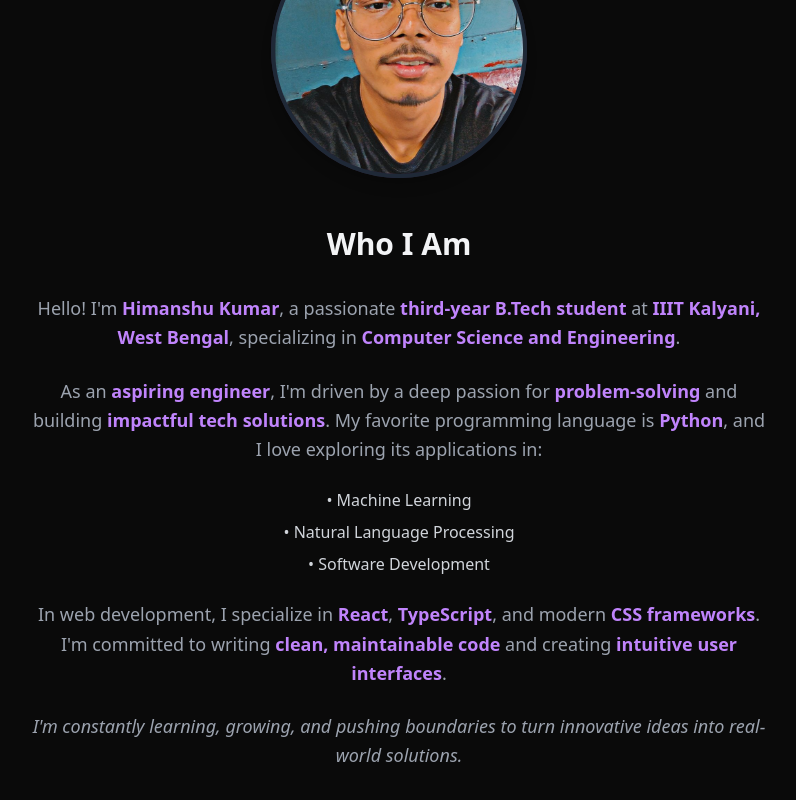
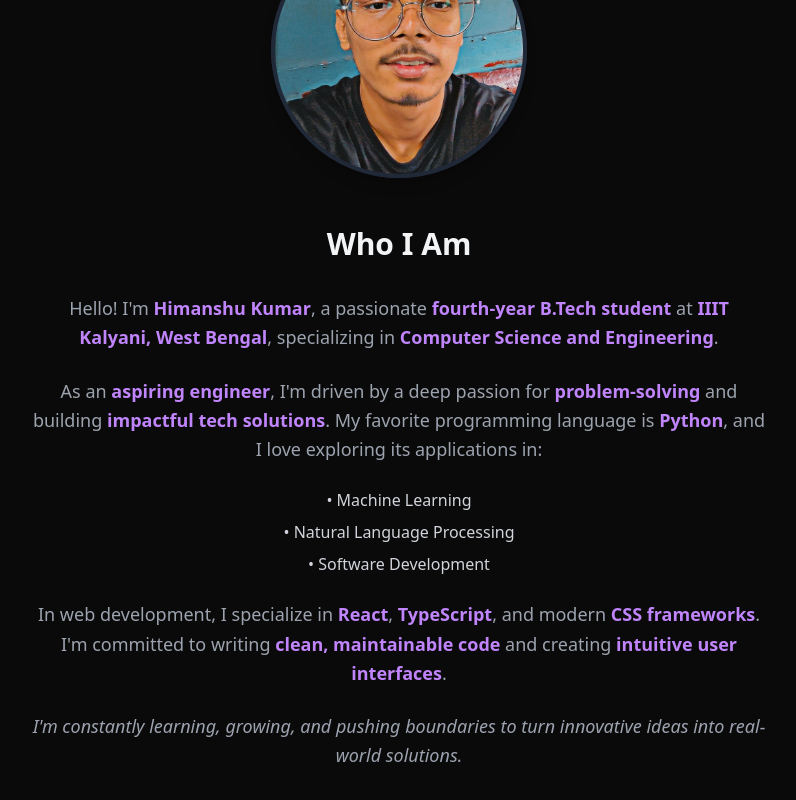
Before and after one commit to karan5719/Portfolio, a React (Vite) app: page / in a window 1280 px wide. Shown: the part 1182-1982 px from the top of the page, without its empty margins (241-1037 px from the left). Built offline with nearby package versions, Linux system fonts and the light colour scheme.

Commit message:
Update About: changed 'third-year' to 'fourth-year' B.Tech student

```diff
--- a/src/components/About.tsx
+++ b/src/components/About.tsx
@@ -50,7 +50,7 @@ export default function About() {
             <div className="space-y-6 text-gray-400">
               <p className="text-lg leading-relaxed">
                 Hello! I'm <span className="font-bold text-purple-400">Himanshu Kumar</span>, a passionate
-                <span className="font-bold text-purple-400"> third-year B.Tech student</span> at
+                <span className="font-bold text-purple-400"> fourth-year B.Tech student</span> at
                 <span className="font-bold text-purple-400"> IIIT Kalyani, West Bengal</span>,
                 specializing in <span className="font-bold text-purple-400">Computer Science and Engineering</span>.
               </p>
```
